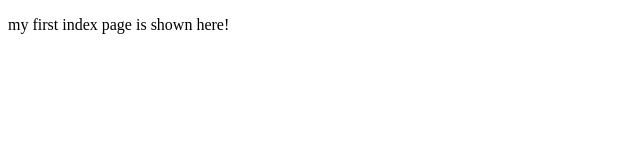
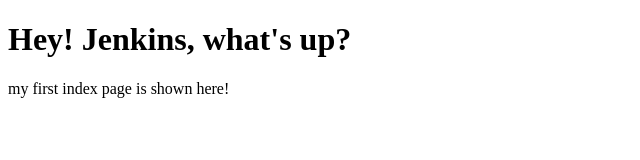
Before and after one commit to kanoloa/sampleJava, a plain HTML site: page index.html in a window 1280 px wide. Shown: the whole page, without its empty margins (0-640 px from the left). Drawn offline with Linux system fonts and the light colour scheme.

Commit message:
Update index.html

```diff
--- a/index.html
+++ b/index.html
@@ -5,6 +5,7 @@
     <title>my first index page</title>
   </head>
   <body>
+    <h1>Hey! Jenkins, what's up?</h1>
     <p>my first index page is shown here!</p>
   </body>
 </html>
```
